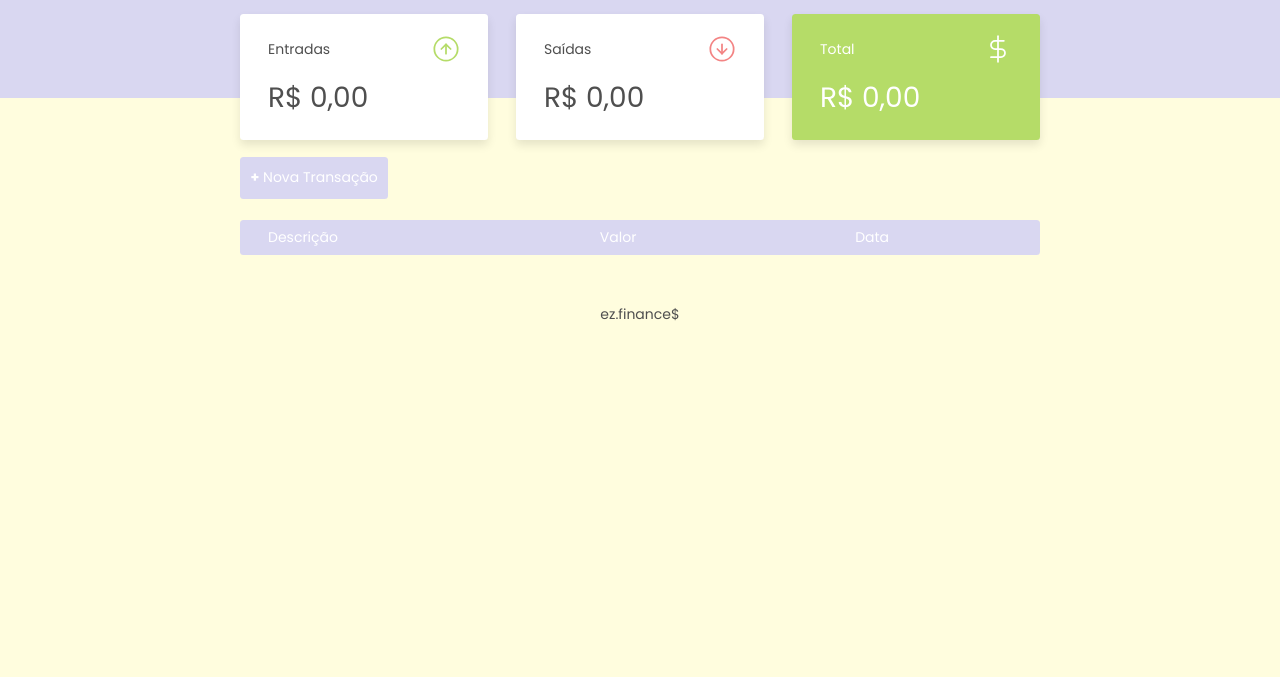
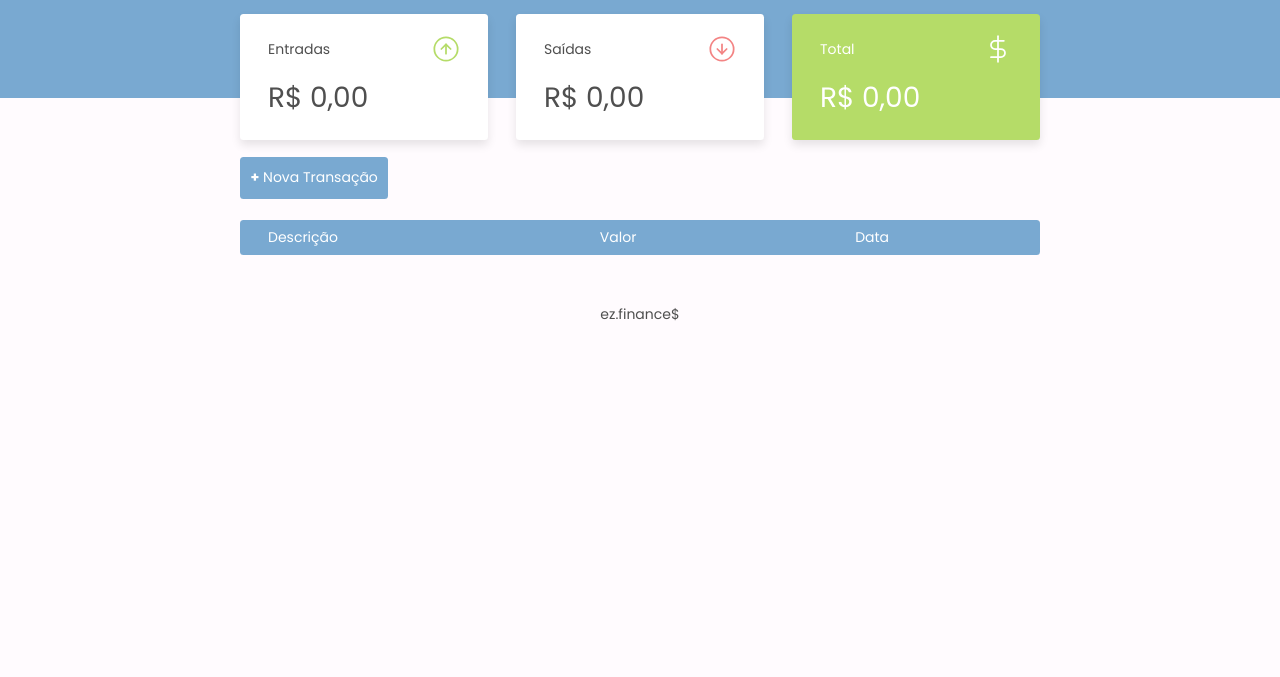
Before and after one commit to marcell0lopes/ez-finances, a plain HTML site: page index.html in a window 1280 px wide. Shown: the part 123-800 px from the top of the page. Drawn offline with Linux system fonts and the light colour scheme.

Commit message:
style changes

```diff
--- a/styles/app.scss
+++ b/styles/app.scss
@@ -1,10 +1,10 @@
 // New Palette
 $transparentBlack: rgba(0, 0, 0, 0.1);
-$primaryColor: #d9d7f1;
-$secondaryColor: #fffdde;
+$primaryColor: #79a9d1;
+$secondaryColor: #fffbfe;
 $successColor: #b5dc68;
 $dangerColor: #f38484;
-$contrastColor: #8d5a97;
+$contrastColor: #1446a0;
 
 $black: #4f4f4f;
 $white: #ebf2fa;
@@ -64,7 +64,7 @@ a {
 
 .button {
   color: $white;
-  background-color: $green;
+  background-color: $primaryColor;
   border-radius: 0.25rem;
   border: none;
   cursor: pointer;
```
Also changed, not shown: styles/app.css, 1 other file.
